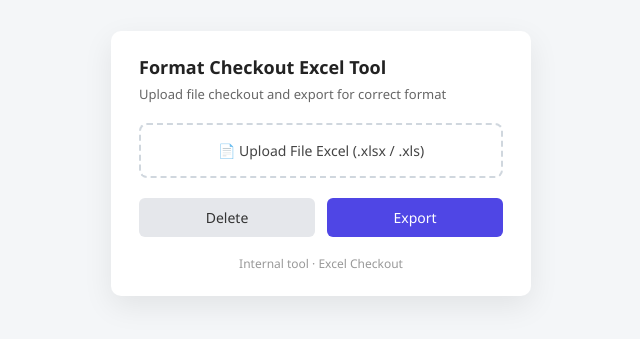
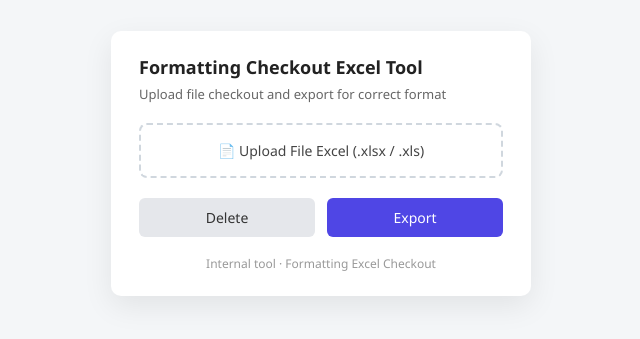
Before and after one commit to KhoaTrinh18/format-checkout-excel-tool, a plain HTML site: page index.html in a window 1280 px wide. Shown: the part 237-576 px from the top of the page, without its empty margins (319-959 px from the left). Drawn offline with Linux system fonts and the light colour scheme.

Commit message:
Chang text

```diff
--- a/index.html
+++ b/index.html
@@ -109,7 +109,7 @@
 
   <body>
     <div class="container">
-      <div class="title">Format Checkout Excel Tool</div>
+      <div class="title">Formatting Checkout Excel Tool</div>
       <div class="subtitle">
         Upload file checkout and export for correct format
       </div>
@@ -126,7 +126,7 @@
         <button class="btn-export" onclick="exportExcel()">Export</button>
       </div>
 
-      <div class="footer">Internal tool · Excel Checkout</div>
+      <div class="footer">Internal tool · Formatting Excel Checkout</div>
     </div>
 
     <script src="https://cdn.jsdelivr.net/npm/xlsx/dist/xlsx.full.min.js"></script>
```
